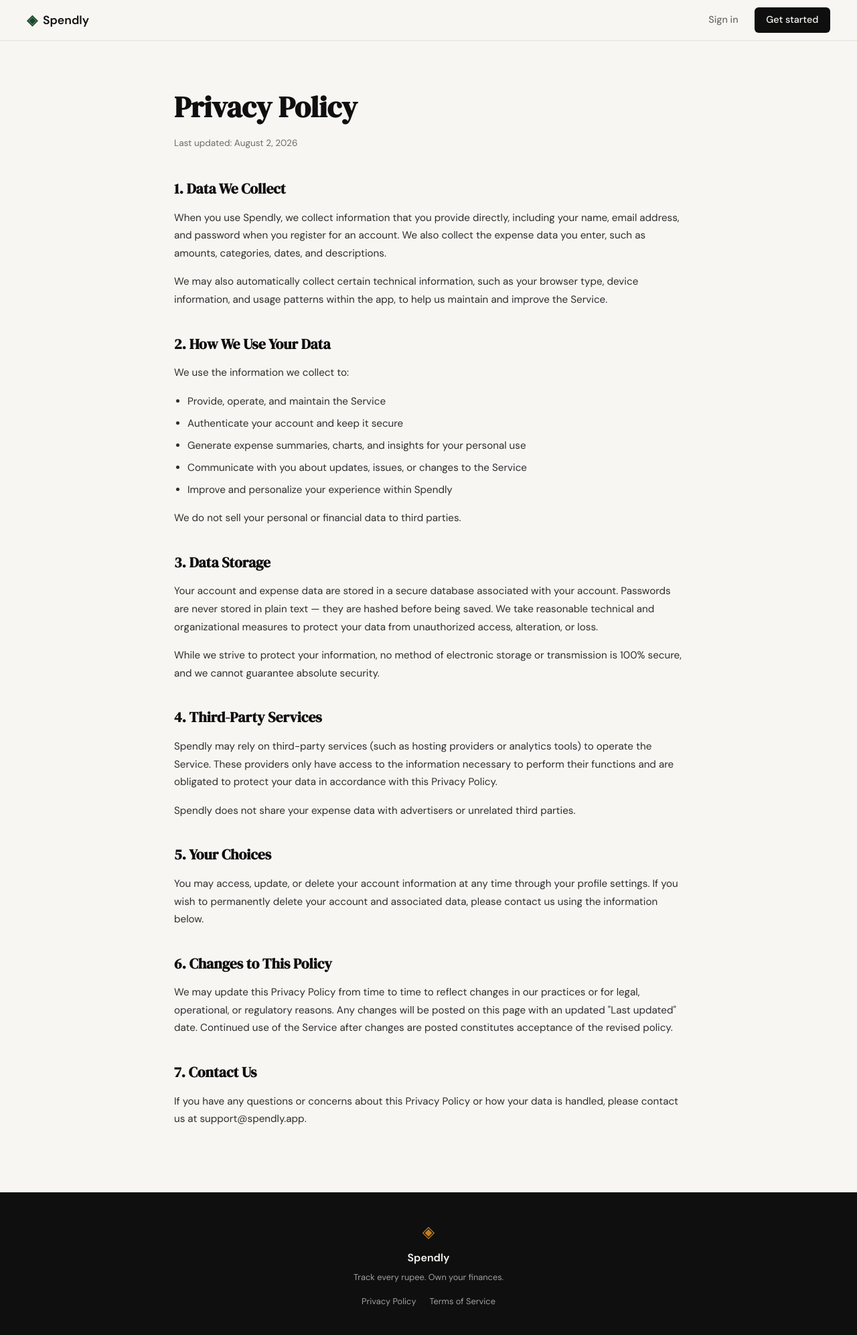
After one commit to shivam230025/Spendly, a Flask app: page /privacy in a window 1280 px wide. The commit adds this page. Shown: the whole page at 67% size. Run offline with Flask 3, Linux system fonts and the light colour scheme.

Commit message:
Model switched from haiku to sonnet, it corrected the limitations by haiku, Landing page: added privacy.html, added routers in app.py, also suggested the changes in css for styling which was not done by haiku

```diff
--- a/app.py
+++ b/app.py
@@ -25,6 +25,11 @@ def login():
 @app.route("/terms")
 def terms():
     return render_template("terms.html")
+
+
+@app.route("/privacy")
+def privacy():
+    return render_template("privacy.html")
 
 
 # ------------------------------------------------------------------ #
--- a/static/css/style.css
+++ b/static/css/style.css
@@ -478,6 +478,60 @@ a { color: inherit; text-decoration: none; }
 .auth-switch a:hover { text-decoration: underline; }
 
 /* ------------------------------------------------------------------ */
+/* Legal pages (Terms / Privacy)                                       */
+/* ------------------------------------------------------------------ */
+
+.legal-page {
+    padding: 4rem 2rem 5rem;
+}
+
+.legal-inner {
+    max-width: 760px;
+    margin: 0 auto;
+}
+
+.legal-inner h1 {
+    font-family: var(--font-display);
+    font-size: clamp(2rem, 4vw, 2.75rem);
+    color: var(--ink);
+    margin-bottom: 0.5rem;
+}
+
+.legal-date {
+    font-size: 0.85rem;
+    color: var(--ink-muted);
+    margin-bottom: 2.5rem;
+}
+
+.legal-content h2 {
+    font-family: var(--font-display);
+    font-size: 1.35rem;
+    color: var(--ink);
+    margin-top: 2.25rem;
+    margin-bottom: 0.75rem;
+}
+
+.legal-content h2:first-child { margin-top: 0; }
+
+.legal-content p {
+    font-size: 0.95rem;
+    color: var(--ink-soft);
+    line-height: 1.75;
+    margin-bottom: 1rem;
+}
+
+.legal-content ul {
+    margin: 0 0 1rem 1.25rem;
+    color: var(--ink-soft);
+}
+
+.legal-content li {
+    font-size: 0.95rem;
+    line-height: 1.75;
+    margin-bottom: 0.4rem;
+}
+
+/* ------------------------------------------------------------------ */
 /* Footer                                                              */
 /* ------------------------------------------------------------------ */
 
@@ -507,6 +561,20 @@ a { color: inherit; text-decoration: none; }
     color: var(--ink-faint);
 }
 
+.footer-links {
+    display: flex;
+    gap: 1.25rem;
+    margin-top: 0.6rem;
+}
+
+.footer-links a {
+    font-size: 0.8rem;
+    color: var(--ink-faint);
+    transition: color 0.2s;
+}
+
+.footer-links a:hover { color: var(--paper); }
+
 /* ------------------------------------------------------------------ */
 /* Responsive                                                          */
 /* ------------------------------------------------------------------ */
--- /dev/null
+++ b/templates/privacy.html
@@ -0,0 +1,70 @@
+{% extends "base.html" %}
+
+{% block title %}Privacy Policy — Spendly{% endblock %}
+
+{% block content %}
+
+<section class="legal-page">
+    <div class="legal-inner">
+        <h1>Privacy Policy</h1>
+        <p class="legal-date">Last updated: August 2, 2026</p>
+
+        <div class="legal-content">
+            <h2>1. Data We Collect</h2>
+            <p>
+                When you use Spendly, we collect information that you provide directly, including your name, email address, and password when you register for an account. We also collect the expense data you enter, such as amounts, categories, dates, and descriptions.
+            </p>
+            <p>
+                We may also automatically collect certain technical information, such as your browser type, device information, and usage patterns within the app, to help us maintain and improve the Service.
+            </p>
+
+            <h2>2. How We Use Your Data</h2>
+            <p>
+                We use the information we collect to:
+            </p>
+            <ul>
+                <li>Provide, operate, and maintain the Service</li>
+                <li>Authenticate your account and keep it secure</li>
+                <li>Generate expense summaries, charts, and insights for your personal use</li>
+                <li>Communicate with you about updates, issues, or changes to the Service</li>
+                <li>Improve and personalize your experience within Spendly</li>
+            </ul>
+            <p>
+                We do not sell your personal or financial data to third parties.
+            </p>
+
+            <h2>3. Data Storage</h2>
+            <p>
+                Your account and expense data are stored in a secure database associated with your account. Passwords are never stored in plain text — they are hashed before being saved. We take reasonable technical and organizational measures to protect your data from unauthorized access, alteration, or loss.
+            </p>
+            <p>
+                While we strive to protect your information, no method of electronic storage or transmission is 100% secure, and we cannot guarantee absolute security.
+            </p>
+
+            <h2>4. Third-Party Services</h2>
+            <p>
+                Spendly may rely on third-party services (such as hosting providers or analytics tools) to operate the Service. These providers only have access to the information necessary to perform their functions and are obligated to protect your data in accordance with this Privacy Policy.
+            </p>
+            <p>
+                Spendly does not share your expense data with advertisers or unrelated third parties.
+            </p>
+
+            <h2>5. Your Choices</h2>
+            <p>
+                You may access, update, or delete your account information at any time through your profile settings. If you wish to permanently delete your account and associated data, please contact us using the information below.
+            </p>
+
+            <h2>6. Changes to This Policy</h2>
+            <p>
+                We may update this Privacy Policy from time to time to reflect changes in our practices or for legal, operational, or regulatory reasons. Any changes will be posted on this page with an updated "Last updated" date. Continued use of the Service after changes are posted constitutes acceptance of the revised policy.
+            </p>
+
+            <h2>7. Contact Us</h2>
+            <p>
+                If you have any questions or concerns about this Privacy Policy or how your data is handled, please contact us at support@spendly.app.
+            </p>
+        </div>
+    </div>
+</section>
+
+{% endblock %}
```
